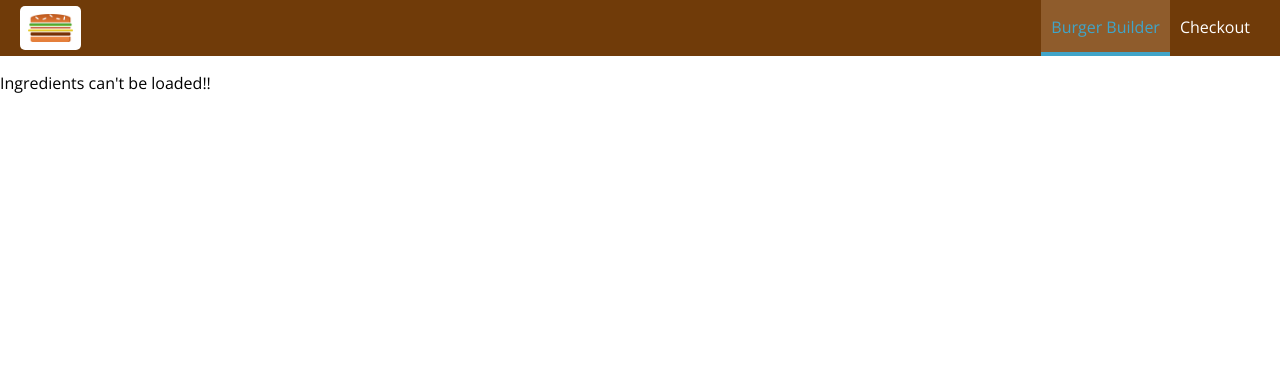
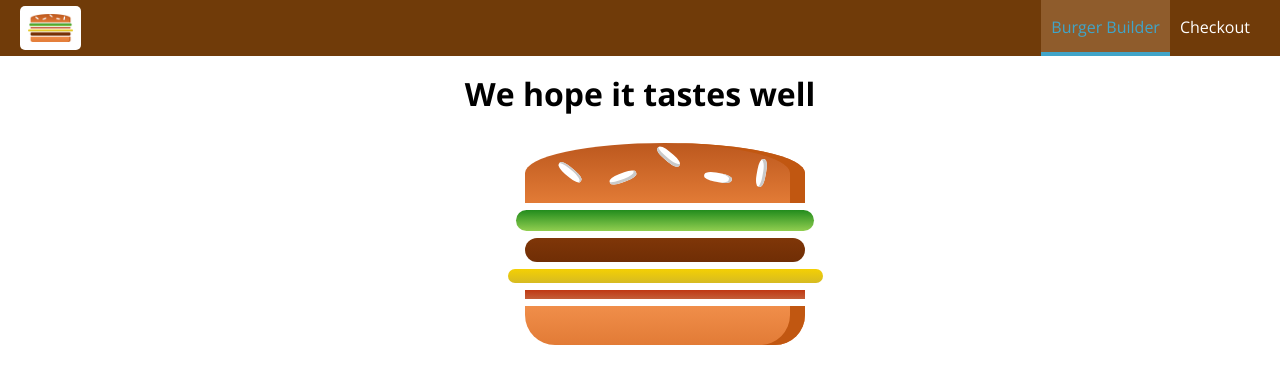
Before and after one commit to pintukumar1/Excellence, a React app: page /checkout in a window 1280 px wide. Shown: the top 384 px of the page. Built offline with nearby package versions, Linux system fonts and the light colour scheme; no server answers.

Commit message:
checkout page added

```diff
--- a/package.json
+++ b/package.json
@@ -56,6 +56,7 @@
     "react-dev-utils": "^11.0.3",
     "react-dom": "^17.0.2",
     "react-refresh": "^0.8.3",
+    "react-router-dom": "^6.2.1",
     "resolve": "1.18.1",
     "resolve-url-loader": "^3.1.2",
     "sass-loader": "^10.0.5",
--- a/src/App.js
+++ b/src/App.js
@@ -1,12 +1,17 @@
 import React from "react";
 import Layout from './hoc/Layout/Layout'
 import BurgerBuilder from "./containers/BurgerBuilder/BurgerBuilder";
+import Checkout from "./containers/Checkout/Checkout";
+import { Route, Routes } from 'react-router-dom'
 
 function App() {
   return (
     <div>
       <Layout>
-          <BurgerBuilder />
+        <Routes>
+            <Route path="/" element={<BurgerBuilder />} />
+            <Route path="/checkout" element={<Checkout />} />
+        </Routes>
       </Layout>
     </div>
   );
--- /dev/null
+++ b/src/components/Order/CheckoutSummary/CheckoutSummary.js
@@ -0,0 +1,20 @@
+import React from 'react'
+import Burger from '../../Burger/Burger'
+import Button from '../../UI/Button/Button'
+
+import classes from './CheckoutSummary.module.css'
+
+const checkoutSummary = (props) => {
+    return (
+        <div className={classes.CheckoutSummary}>
+            <h1>We hope it tastes well </h1>
+            <div style={{width: '300px', height: '300px', margin: 'auto'}}>
+                <Burger ingredients={props.ingredients}/>
+            </div>
+            <Button btnType="DANGER" clicked>CANCEL</Button>
+            <Button btnType="SUCCESS" clicked>CONTINUE</Button>
+        </div>
+    )
+}
+
+export default checkoutSummary
--- /dev/null
+++ b/src/components/Order/CheckoutSummary/CheckoutSummary.module.css
@@ -0,0 +1,11 @@
+.CheckoutSummary {
+    text-align: center;
+    width: 80%;
+    margin: auto;
+}
+
+@media(min-width: 600px) {
+    .CheckoutSummary {
+        width: 500px;
+    }
+}
--- a/src/containers/BurgerBuilder/BurgerBuilder.js
+++ b/src/containers/BurgerBuilder/BurgerBuilder.js
@@ -7,6 +7,7 @@ import OrderSummary from '../../components/Burger/OrderSummary/OrderSummary'
 import axios from '../../hoc/axios-orders'
 import Spinner from '../../components/UI/Spinner/Spinner'
 import withErrorHandler from "../../hoc/withErrorHandler/withErrorHandler";
+
 
 const INGREDIENT_PRICES = {
     salad: 0.5,
@@ -26,6 +27,7 @@ class BurgerBuilder extends Component {
     }
 
     componentDidMount() {
+        console.log(this.props);
         axios.get('https://burger-app-c18bf-default-rtdb.firebaseio.com/ingredients.json')
         .then(response => {
             this.setState({ingredients: response.data})
@@ -86,28 +88,29 @@ class BurgerBuilder extends Component {
     }
 
     purchaseContinueHandler = () => {
-        this.setState({loading: true})
-        const order = {
-            ingredients : this.state.ingredients,
-            price: this.state.totalPrice,
-            customer : {
-                name: 'Pintu Kumar',
-                address : {
-                    street: 'Tikhampur',
-                    ZipCode: '277001',
-                    Country: 'India'
-                },
-                email: 'kumarpintu1713122@gmail.com'
-            },
-            deliveryMethod: 'fastest'
-        }
-        axios.post('/orders.json', order)
-        .then(response => {
-            this.setState({ loading: false, purchasing: false })
-        })
-        .catch(error => {
-            this.setState({ loading: false, purchasing: false })
-        })
+        // this.setState({loading: true})
+        // const order = {
+        //     ingredients : this.state.ingredients,
+        //     price: this.state.totalPrice,
+        //     customer : {
+        //         name: 'Pintu Kumar',
+        //         address : {
+        //             street: 'Tikhampur',
+        //             ZipCode: '277001',
+        //             Country: 'India'
+        //         },
+        //         email: 'kumarpintu1713122@gmail.com'
+        //     },
+        //     deliveryMethod: 'fastest'
+        // }
+        // axios.post('/orders.json', order)
+        // .then(response => {
+        //     this.setState({ loading: false, purchasing: false })
+        // })
+        // .catch(error => {
+        //     this.setState({ loading: false, purchasing: false })
+        // })
+        this.props.history.push("/checkout");
     }
 
     render() {
--- /dev/null
+++ b/src/containers/Checkout/Checkout.js
@@ -0,0 +1,23 @@
+import React, { Component } from "react"
+
+import CheckoutSummary from "../../components/Order/CheckoutSummary/CheckoutSummary"
+
+class Checkout extends Component {
+    state = {
+        ingredients : {
+            salad: 1,
+            meat: 1,
+            cheese: 1,
+            bacon: 1
+        }
+    }
+    render () {
+        return (
+            <div>
+                <CheckoutSummary ingredients={this.state.ingredients} />
+            </div>
+        )
+    }
+}
+
+export default Checkout
--- a/src/index.js
+++ b/src/index.js
@@ -1,14 +1,17 @@
 import React from 'react';
 import ReactDOM from 'react-dom';
+import { BrowserRouter } from 'react-router-dom';
 import './index.css';
 import App from './App';
 import reportWebVitals from './reportWebVitals';
 
-ReactDOM.render(
-  <React.StrictMode>
-    <App />
-  </React.StrictMode>,
-  document.getElementById('root')
-);
+
+const app = (
+      <BrowserRouter>
+        <App />
+      </BrowserRouter>
+)
+
+ReactDOM.render( app , document.getElementById('root') );
 
 reportWebVitals();
```
Also changed, not shown: 1 other file (tests, documents, lock files or other folders).
